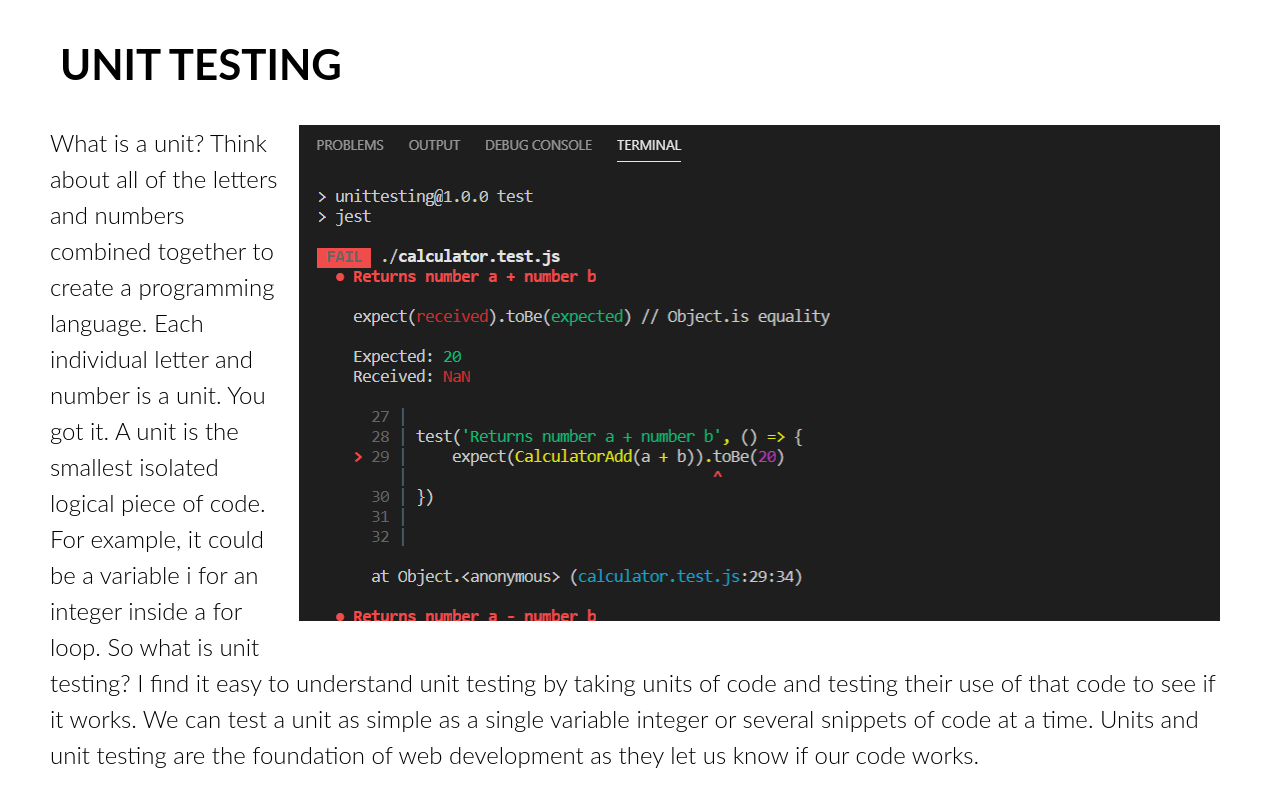
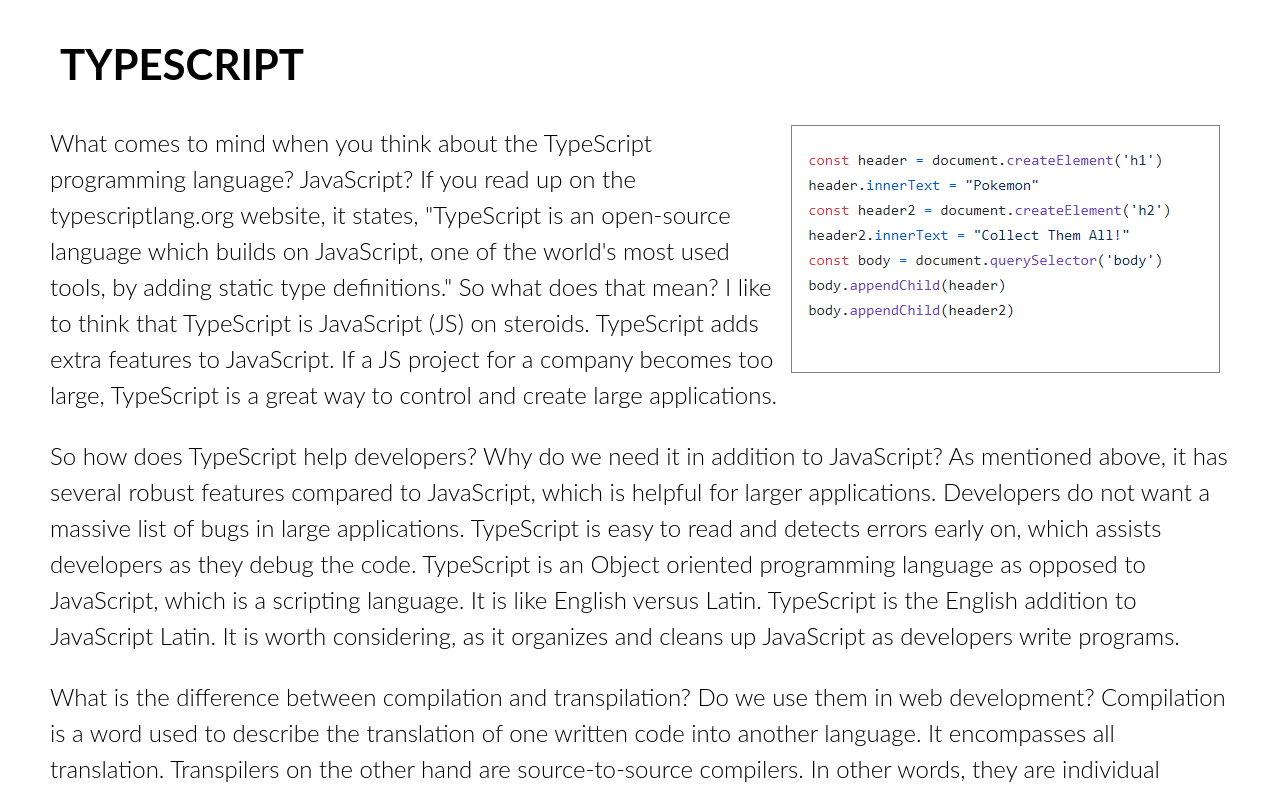
Before and after one commit to aubreyjonescreatives/react-blog, a React (Create React App) app: page / in a window 1280 px wide. Shown: the part 780-1575 px from the top of the page. Built offline with nearby package versions, Linux system fonts and the light colour scheme.

Commit message:
Add more to TypeScript Article

```diff
--- a/src/TypeScript.js
+++ b/src/TypeScript.js
@@ -1,6 +1,6 @@
 import React from 'react'
 import './css/BlogpostStyles.css'
-import unitTesting from './images/unittesting.PNG'
+import typeScriptImage from './images/typescript.PNG'
 
 
 
@@ -8,35 +8,29 @@ function TypeScript() {
     return (
 
      <div class="main-1" id="typescript">
-    <h1>UNIT TESTING</h1>
-     <p><figure className="unitImage"> <img src={unitTesting} alt="Unit Testing"></img></figure>
-     What is a unit? Think about all of the letters and numbers combined together to create a
-     programming language. Each individual letter and number is a unit. You got it. A unit is the smallest
-     isolated logical piece of code. For example, it could be a variable i for an integer inside a for loop.
-     So what is unit testing? I find it easy to understand unit testing by taking units of code and testing their
-     use of that code to see if it works. We can test a unit as simple as a single variable integer or several
-     snippets of code at a time. Units and unit testing are the foundation of web development as they let us know if our
-     code works.
-
-
+    <h1>TYPESCRIPT</h1>
+     <p><figure className="tsImage"> <img src={typeScriptImage} alt="TypeScript"></img></figure>
+     What comes to mind when you think about the TypeScript programming language? JavaScript? If you read up on the
+     typescriptlang.org website, it states, "TypeScript is an open-source language which builds on JavaScript, one of
+     the world's most used tools, by adding static type definitions." So what does that mean? I like to think that TypeScript
+     is JavaScript (JS) on steroids. TypeScript adds extra features to JavaScript. If a JS project for a company becomes too large,
+     TypeScript is a great way to control and create large applications.
       </p>
       <p>
-    What is test driven development? Test driven development, or TDD for short, enables programmers to process unit testing
-    before production. So why would we practice test driven development? We want to know if our code works before our users
-    try it out. It would be a terrible experience to receive a 404 page not found response when a potential customer opens a page.
-    TDD can help us avoid this situation. We want to test our programs first before we send them off for public use to the
-    world wide web. TDD can help us do this as we test our code snippets throughout our development.
-
+     So how does TypeScript help developers? Why do we need it in addition to JavaScript? As mentioned above, it has several robust
+     features compared to JavaScript, which is helpful for larger applications. Developers do not want a massive list of bugs in large
+     applications. TypeScript is easy to read and detects errors early on, which assists developers as they debug the code. TypeScript is an
+     Object oriented programming language as opposed to JavaScript, which is a scripting language. It is like English versus Latin. TypeScript
+     is the English addition to JavaScript Latin. It is worth considering, as it organizes and cleans up JavaScript as developers write
+     programs.
 
         </p>
         <p>
-     What are the advantages and disadvantages of test driven development? I would say the advantage of a test driven development is quite
-     obvious. It is the editing part of the process before you send off finished work. No one wants a faulty website or app. Everyone needs to
-     read their instant messages before they send them off to the receiver. It is the same with a test driven development. This will allow us as
-     programmers to double check our work for typos and misinformation. So are there any disadavantages? I would say the main disadvantage is that
-     it might not always work out. A developer could test code for hours, and then eventually waste time with unresolved code. It might be challenging
-     to communicate why a snippet of code isn't working. A test driven development process can also extend deadlines, much to our dismay.
-
+    What is the difference between compilation and transpilation? Do we use them in web development?
+    Compilation is a word used to describe the translation of one written code into another language.
+    It encompasses all translation. Transpilers on the other hand are source-to-source compilers.
+    In other words, they are individual snippets of code that get translated within a compilation.
+    They are essential to TypeScript as we translate it to JavaScript in our larger applications.
      </p>
      </div>
     );
--- a/src/css/BlogpostStyles.css
+++ b/src/css/BlogpostStyles.css
@@ -165,6 +165,11 @@ figure.gitImage img {
       clear: both;
       float: right;
       margin: 0px 10px; }
+    .main-1 p .tsImage {
+      clear: both;
+      float: right;
+      margin: 0px 10px;
+      border: 1px solid grey; }
 
 /* ------------------------FOOTER----------------------------- */
 div#wrapperFooter {
--- a/src/scss/_small-default.scss
+++ b/src/scss/_small-default.scss
@@ -163,6 +163,16 @@ margin: 0px 10px;
         }
 
 
+        .tsImage {
+            clear: both;
+            float: right;
+            margin: 0px 10px;
+            border: 1px solid grey;
+
+
+            }
+
+
 }
 
 }
```
Also changed, not shown: src/images/typescript.PNG (added), 1 other file (tests, documents, lock files or other folders).
